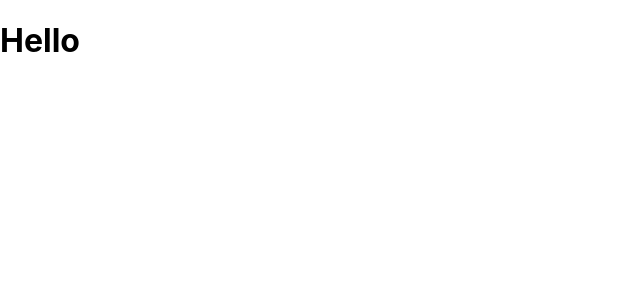
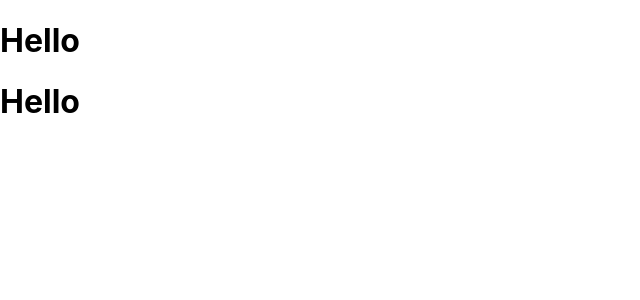
Before and after one commit to ozaki25/redux-thunk-qiita-sample, a React (Create React App) app: page / in a window 1280 px wide. Shown: the top 300 px of the page, without its empty margins (0-640 px from the left). Built offline with nearby package versions, Linux system fonts and the light colour scheme.

Commit message:
setup component

```diff
--- a/src/App.js
+++ b/src/App.js
@@ -1,8 +1,14 @@
 import React from 'react';
-import QiitaComments from './components/QiitaComments';
+import AddComment from './components/AddComment';
+import Comments from './components/Comments';
 
 function App() {
-  return <QiitaComments />;
+  return (
+    <div>
+      <AddComment />
+      <Comments />
+    </div>
+  );
 }
 
 export default App;
--- a/src/components/QiitaComments.js
+++ b/src/components/AddComment.js
@@ -1,6 +1,6 @@
 import React from 'react';
 
-function QiitaComments() {
+function AddComment() {
   return (
     <div>
       <h1>Hello</h1>
@@ -8,4 +8,4 @@ function QiitaComments() {
   );
 }
 
-export default QiitaComments;
+export default AddComment;
--- /dev/null
+++ b/src/components/Comments.js
@@ -0,0 +1,11 @@
+import React from 'react';
+
+function Comments() {
+  return (
+    <div>
+      <h1>Hello</h1>
+    </div>
+  );
+}
+
+export default Comments;
```
